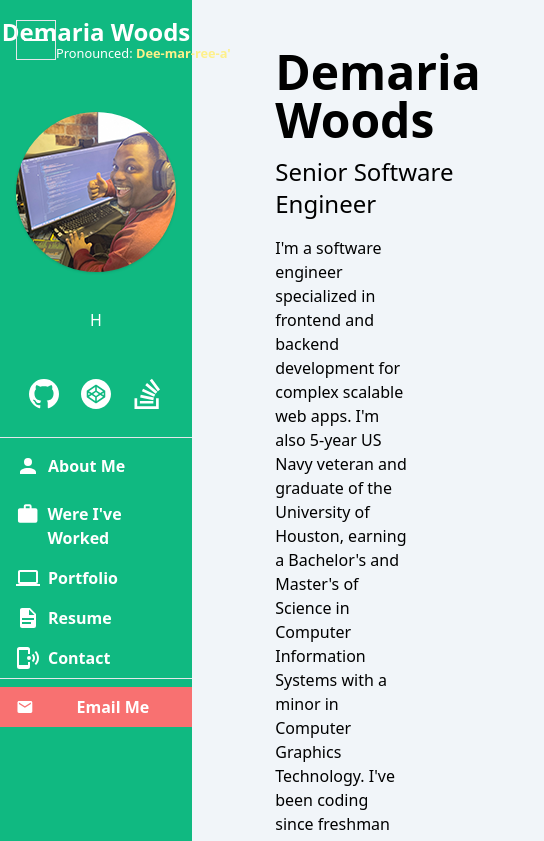
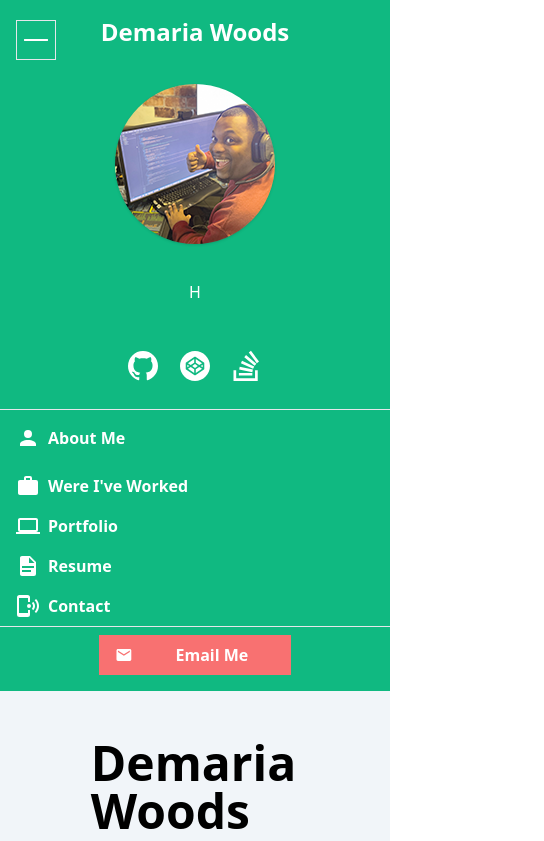
Before and after one commit to dwoods447/dwoods447.github.io, a website: page index.html in a window 390 px wide. Both pictures are taken after a click on the button 36 px from the left and 40 px from the top of the page. Shown: the top 841 px of the page, 544 px wide, since content can reach past the window. Drawn offline with nearby package versions, Linux system fonts and the light colour scheme.

Commit message:
adjusted mobile nav

```diff
--- a/index.html
+++ b/index.html
@@ -14,12 +14,12 @@
   <script src="https://cdn.jsdelivr.net/npm/typed.js@2.0.12"></script>
 </head>
 
-<body class="flex sm:flex-col flex-row">
+<body class="flex flex-col sm:flex-row">
   <!-- START OF HEADER  -->
-  <header class="md:w-[280px] position: sm:relative position: md:fixed md:top-0 md:left-0 basis-1/4 md:min-h-full bg-emerald-500">
+  <header class="md:w-[280px] position: sm:relative position: md:fixed md:top-0 md:left-0 md:basis-1/4 md:min-h-full bg-emerald-500">
     <div class="flex flex-col space-y-7 md:overflow-y-auto">
       <h1 class="pt-4 text-white text-center text-2xl font-bold">Demaria Woods</a></h1>
-      <div class="sm:hidden md:hidden lg:flex lg:position: relative">
+      <div class="hidden md:flex md:position: relative">
         <div class="position: fixed top-10 left-14">
           <p class="text-white text-center"><small>Pronounced: <a href="https://www.naturalreaders.com/online/?s=V1d13c1070-6102-4b25-96ff-418836088b0e/personweb/doc/ff907730-9c73-11ed-b92f-1654f3103435.pdf&t=NaturalReader%20Document" target="_blank" class="text-yellow-200 font-bold">Dee-mar-ree-a'</a></small></p>
         </div>
@@ -36,7 +36,7 @@
             class="inset-0 w-6 h-0.5 mt-1.5 m-auto rounded-full bg-white transition duration-300"></div>
         </button>
 
-        <div id="navigation" class="sm:hidden md:flex lg:flex xl:flex flex-col">
+        <div id="navigation" class="hidden sm:flex flex-col">
           <div class="flex flex-col items-center">
             <img src="./images/personal/demaria.woods-2.png"
               class=" shadow rounded-full max-w-full h-auto align-middle border-none">
@@ -127,14 +127,14 @@
   <!-- END OF HEADER -->
 
   <!-- START OF HERO SECTION  -->
-  <div class="md:ml-[280px] basis-3/4">
+  <div class="md:ml-[280px] md:basis-3/4">
     <section class="bg-slate-100 py-12 px-2">
       <div class="flex flex-col md:flex-row items-center ">
 
         <div class="w-3/5">
           <h1 class="text-5xl font-bold mx-2">Demaria Woods</h1>
           <div class="mx-2 mt-3 text-2xl">Senior Software Engineer</div>
-          <div class="px-2 mt-4 mr-4 mb-2 w-3/4">
+          <div class="mx-auto md:px-2 md:mt-4 md:mr-4 md:mb-2 md:w-3/4">
             I'm a software engineer specialized in frontend and backend development for complex scalable web apps. I'm also
             5-year US Navy veteran and graduate of the University of Houston, earning a Bachelor's and Master's of
             Science in Computer Information Systems with a minor in Computer Graphics Technology. I've been coding since
--- a/scripts/navigation.js
+++ b/scripts/navigation.js
@@ -7,10 +7,12 @@ const line3 = document.getElementById('line3')
 
 hamburger.addEventListener('click', () => {
     console.log('Clicked Nav')
-    if(navigation.classList.contains('sm:hidden') || navigation.classList.contains('md:hidden')){
+    if(navigation.classList.contains('sm:hidden') || navigation.classList.contains('md:hidden') || navigation.classList.contains('hidden')){
         // show nav
+        console.log(`showing nav`)
         navigation.classList.remove('sm:hidden')
         navigation.classList.remove('md:hidden')
+        navigation.classList.remove('hidden')
         line1.classList.add('absolute', 'rotate-45')
         line2.classList.add('absolute', '-rotate-45')
         line2.classList.remove('mt-1.5')
@@ -18,8 +20,10 @@ hamburger.addEventListener('click', () => {
         line3.style.display = 'none'
     } else {
         //hide nav
+        console.log(`hiding nav`)
         navigation.classList.add('sm:hidden')
         navigation.classList.add('md:hidden')
+        navigation.classList.add('hidden')
         line1.classList.remove('absolute', 'rotate-45')
         line2.classList.remove('absolute', '-rotate-45')
         line2.classList.add('mt-1.5')
```
Also changed, not shown: input.css (+6 -9 lines).
